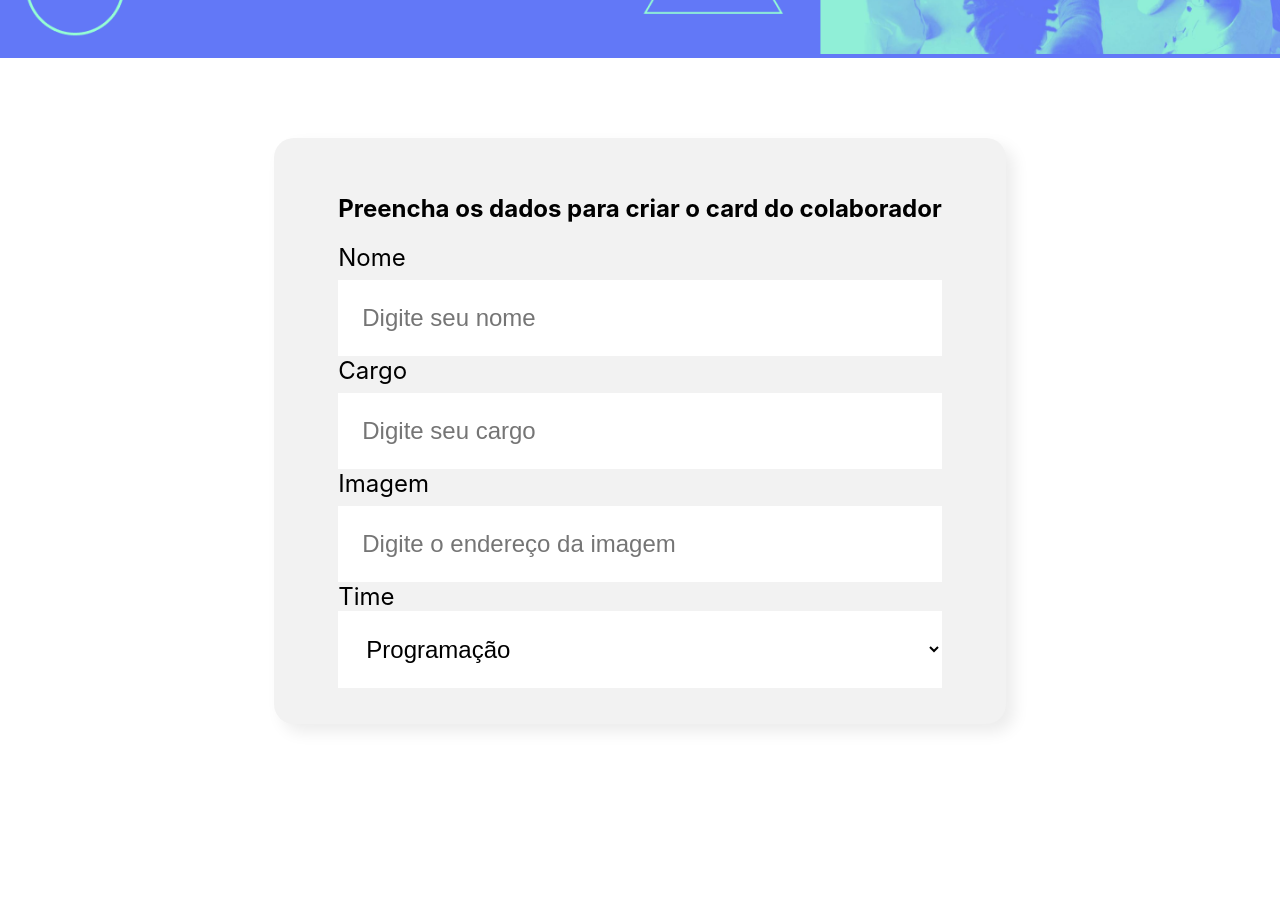
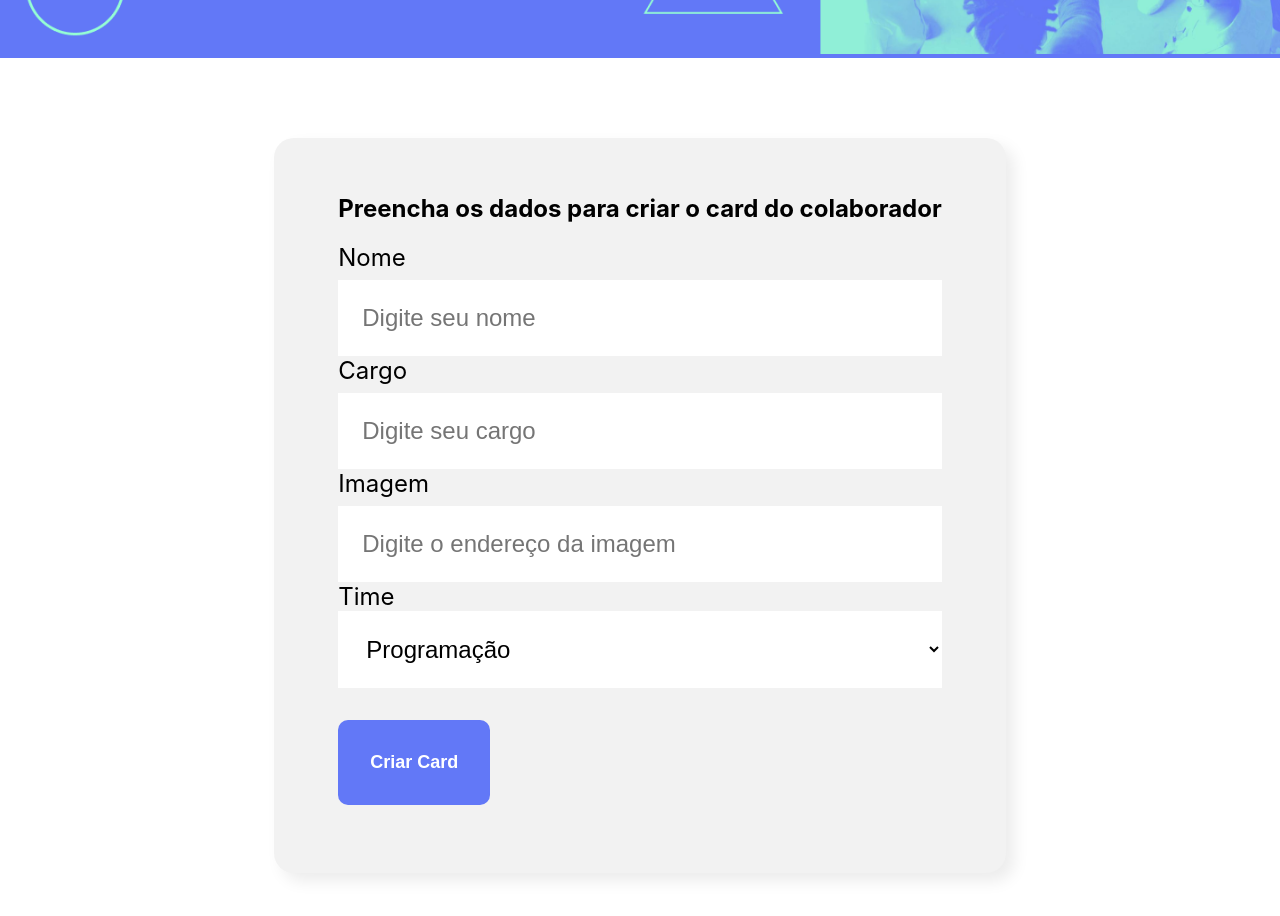
Before and after one commit to rwgit2023/projeto-organo, a JavaScript app in the folder organo/: page / in a window 1280 px wide. Shown: the part 440-1356 px from the top of the page. Before the commit the page ends 1244 px from the top, so only its background shows below. Built offline with nearby package versions, Linux system fonts and the light colour scheme; the HTML template or start-up script is replaced by a standard one.

Commit message:
finish section component

```diff
--- a/organo/src/componentes/Botao/Botao.css
+++ b/organo/src/componentes/Botao/Botao.css
@@ -0,0 +1,15 @@
+.botao{
+    background-color: #6278f7;
+    border-radius: 10px;
+    font-weight: 700;
+    font-size: 18px;
+    padding: 32px;
+    border: none;
+    cursor: pointer;
+    color: white;
+    margin: 32px 0;
+}
+
+.botao:hover{
+    color: #95FFD4;
+}
--- a/organo/src/componentes/Botao/index.js
+++ b/organo/src/componentes/Botao/index.js
@@ -3,7 +3,9 @@ import './Botao.css'
 const Botao = (props) => {
 
     return (
-        <butt
+        <button className = 'botao'>
+            {props.texto}
+        </button>
 
     )
 
--- a/organo/src/componentes/CampoTexto/index.js
+++ b/organo/src/componentes/CampoTexto/index.js
@@ -4,7 +4,7 @@ const CampoTexto = (propse) => {
     return (
         <div className="campo-texto">
             <label>{propse.label}</label>
-            <input placeholder={propse.placeholder}></input>
+            <input placeholder={propse.placeholder} required = {propse.obrigatorio}></input>
         </div>
     );
 };
--- a/organo/src/componentes/Formulario/index.js
+++ b/organo/src/componentes/Formulario/index.js
@@ -1,6 +1,7 @@
 import './Formulario.css'
 import CampoTexto from "../CampoTexto";
 import ListaSuspensa from '../ListaSuspensa';
+import Botao from '../Botao';
 
 
 const Formulario = () => {
@@ -14,15 +15,23 @@ const Formulario = () => {
         'Mobile',
         'Inovação e Gestão'
     ]
+
+    //garante que ao clicar no botao a pagina não sera recarregada.
+    const aoSalvar = (evento) =>{
+        evento.preventDefault()
+        console.log ('submetido')
+    }
     return (
 
         <section className='formulario'>
-            <form>
+              {/* chama a função ao Salvar assim que o botao for clicado  */}
+            <form onSubmit ={aoSalvar}>
                 <h2>Preencha os dados para criar o card do colaborador</h2>
-                <CampoTexto label='Nome' placeholder="Digite seu nome" />
-                <CampoTexto label='Cargo' placeholder="Digite seu cargo" />
+                <CampoTexto obrigatorio = {true} label='Nome' placeholder="Digite seu nome" />
+                <CampoTexto obrigatorio = {true} label='Cargo' placeholder="Digite seu cargo" />
                 <CampoTexto label='Imagem' placeholder="Digite o endereço da imagem" />
-                <ListaSuspensa label = 'Time' itens = {times}/>
+                <ListaSuspensa obrigatorio = {true} label = 'Time' itens = {times}/>
+                <Botao texto = 'Criar Card' />
             </form>
         </section>
 
--- a/organo/src/componentes/ListaSuspensa/index.js
+++ b/organo/src/componentes/ListaSuspensa/index.js
@@ -9,7 +9,7 @@ const ListaSuspensa = (props)=>{
         // ISSO SEMPRE VAI APARECER QUANDO QUERO RENDERIZAR UMA LISTA NA TELA
         <div className = 'Lista-Suspensa'>
             <label>{props.label}</label>
-            <select>
+            <select required = {props.obrigatorio}>
                 {props.itens.map(item => {
                     return <option key = {item}>
                         {item}
```
